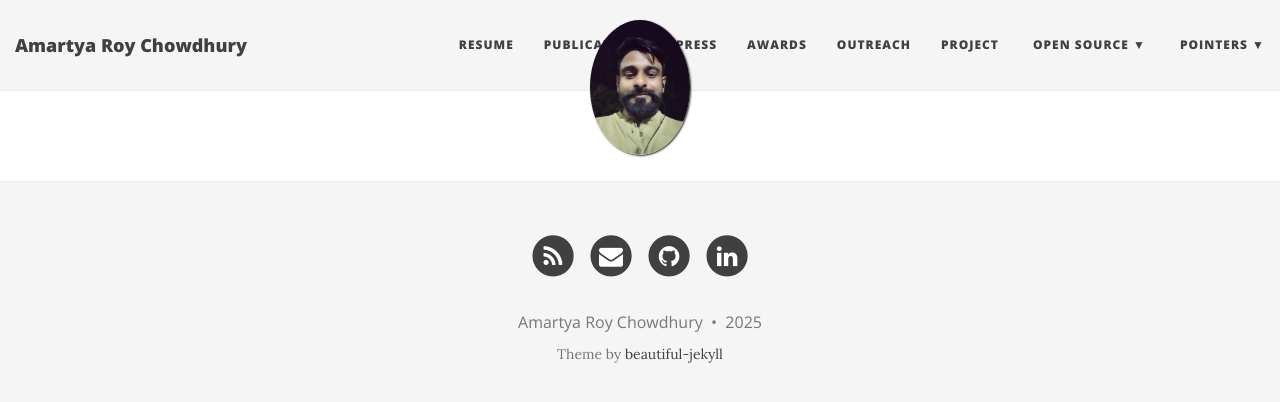
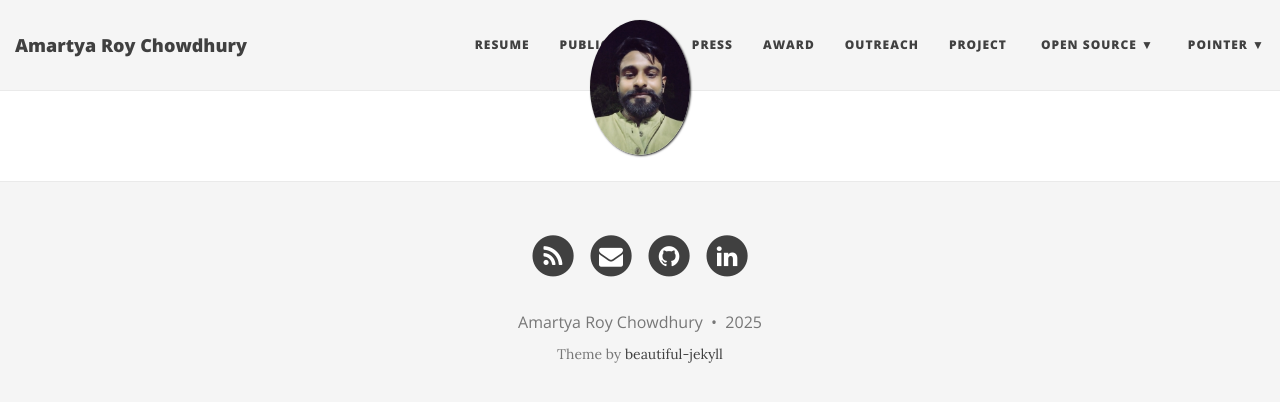
Before and after one commit to aquorio15/aquorio15.github.io, a Jekyll site: the page built from industry.md, in a window 1280 px wide. Shown: the top 402 px of the page. Built offline with Jekyll 4.4.1, drawn with Linux system fonts in a browser that asks for light colours; nearby versions of some CDN libraries; our own code applies the rules of GitHub Pages for plain Markdown files; some of the changed lines change nothing that is shown.

Commit message:
Update _config.yml

```diff
--- a/_config.yml
+++ b/_config.yml
@@ -31,7 +31,7 @@ navbar-links:
    Publications: "publications"
   #  Talks: "talks"
    Press: "press"
-   Awards: "awards"
+   Award: "awards"
    Outreach: "services"
    Project: "projects"
    Open Source:
@@ -41,7 +41,7 @@ navbar-links:
      - PathVQA: "https://github.com/aquorio15/path_vqa"
      - Audio Queston Answering: "https://github.com/aquorio15/aqa"
      # - Double Descent: "https://anishacharya.github.io/double-descent/"
-   Pointers:
+   Pointer:
     #  - WNCG: "http://wncg.org/people/students/anish-acharya"
     #  - Dhillon Lab: "https://bigdata.oden.utexas.edu/people/"
     #  - Double Descent: "double_descent"
```
